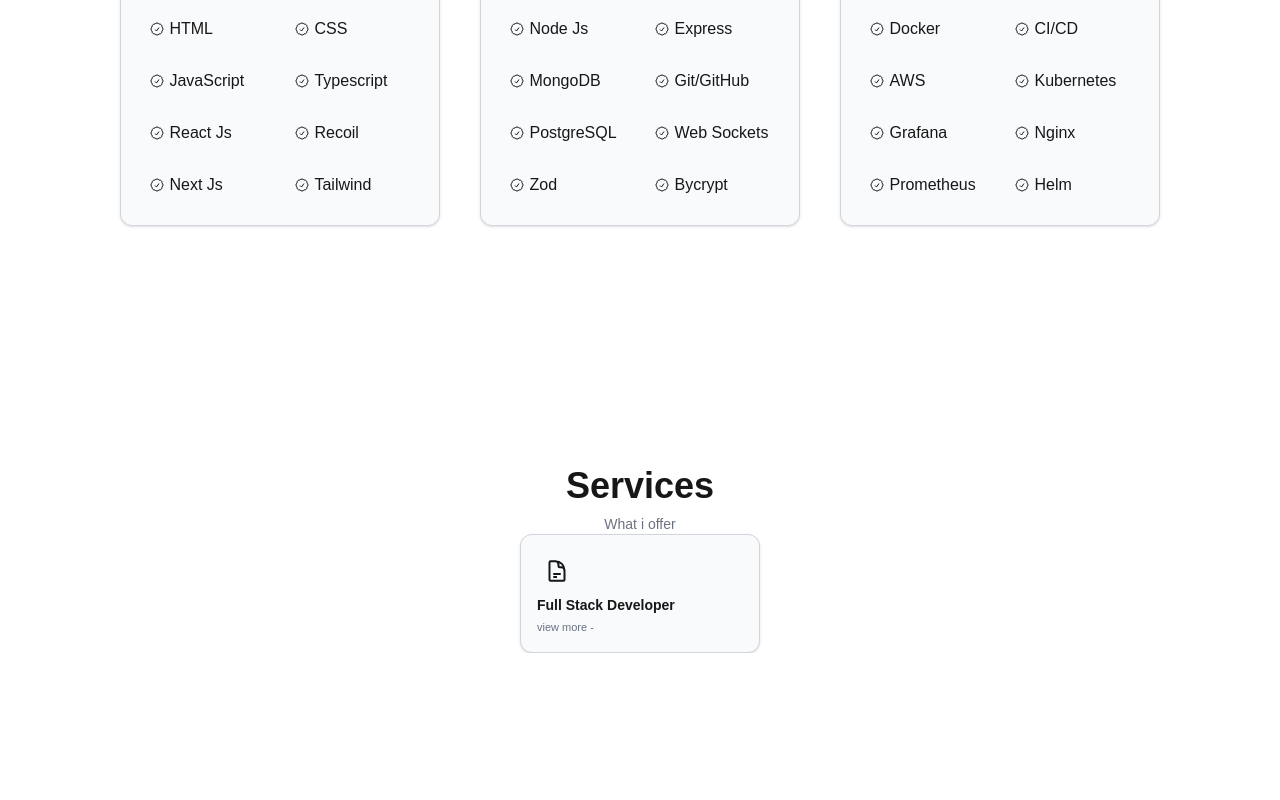
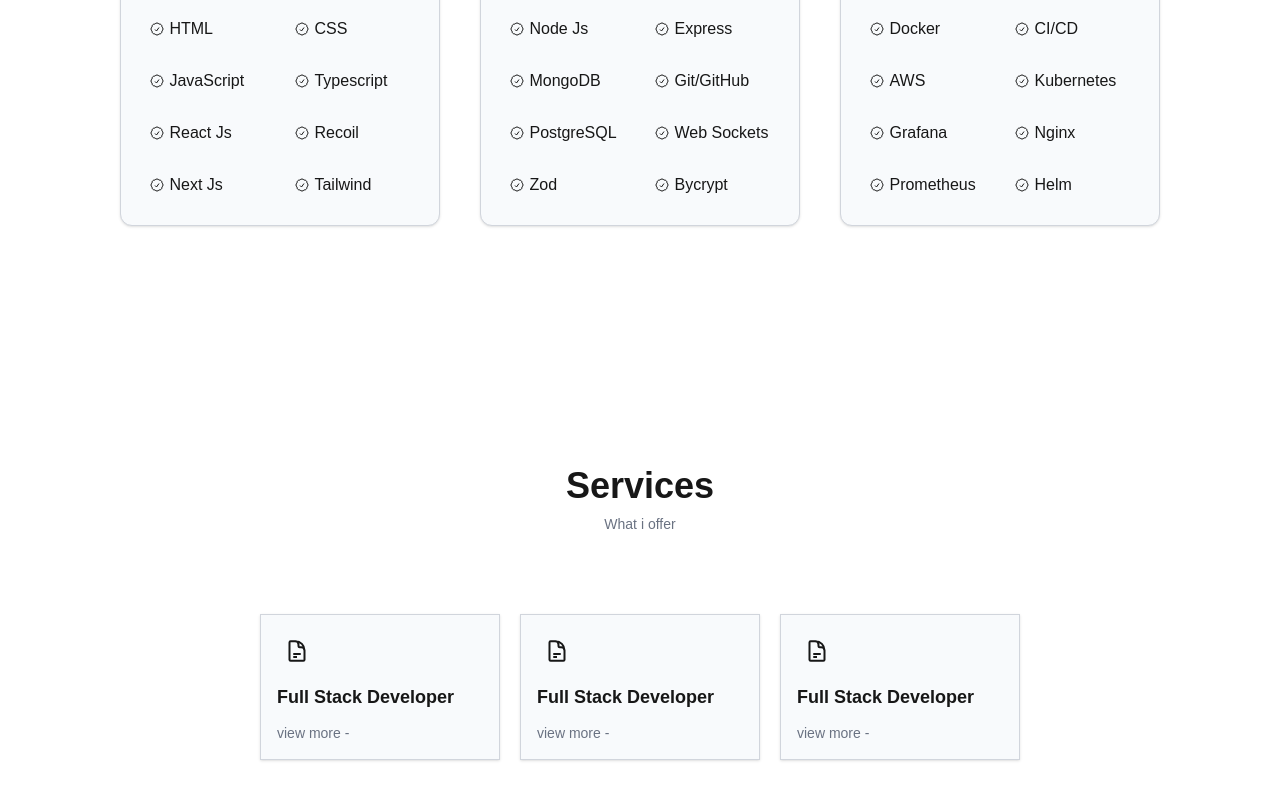
Before and after one commit to Ale-Math/portfolio, a Next.js app in the folder portfolio/: page / in a window 1280 px wide. Shown: the part 2010-2810 px from the top of the page. Before the commit the page ends 2663 px from the top, so only its background shows below. Built offline with nearby package versions, Linux system fonts and the light colour scheme.

Commit message:
added service styles

```diff
--- a/portfolio/app/Components/PageComponents/Services.tsx
+++ b/portfolio/app/Components/PageComponents/Services.tsx
@@ -8,7 +8,11 @@
         <p className="text-4xl font-bold text-center">Services</p>
         <p className="text-sm text-gray-500 text-center">What i offer</p>
       </div>
-      <ServicesTile icon={<Document />} title="Full Stack Developer" />
+      <div className="flex gap-5 py-20">
+        <ServicesTile icon={<Document />} title="Full Stack Developer" />
+        <ServicesTile icon={<Document />} title="Full Stack Developer" />
+        <ServicesTile icon={<Document />} title="Full Stack Developer" />
+      </div>
     </div>
   );
 }
--- a/portfolio/app/Components/serviceTile.tsx
+++ b/portfolio/app/Components/serviceTile.tsx
@@ -7,10 +7,10 @@
 
 export function ServicesTile(props: ServicesTileProps) {
   return (
-    <div className="w-60 p-4 flex flex-col items-start space-y-1 shadow border-gray-300 border rounded-xl bg-slate-50">
+    <div className="w-60 p-4 flex flex-col items-start space-y-3 shadow border-gray-300 border bg-slate-50">
       <div className="p-2">{props.icon}</div>
-      <p className="text-sm font-semibold">{props.title}</p>
-      <p className="text-[11px] text-gray-500">view more -</p>
+      <p className="text-lg font-semibold">{props.title}</p>
+      <p className="text-sm text-gray-500">view more -</p>
     </div>
   );
 }
```
